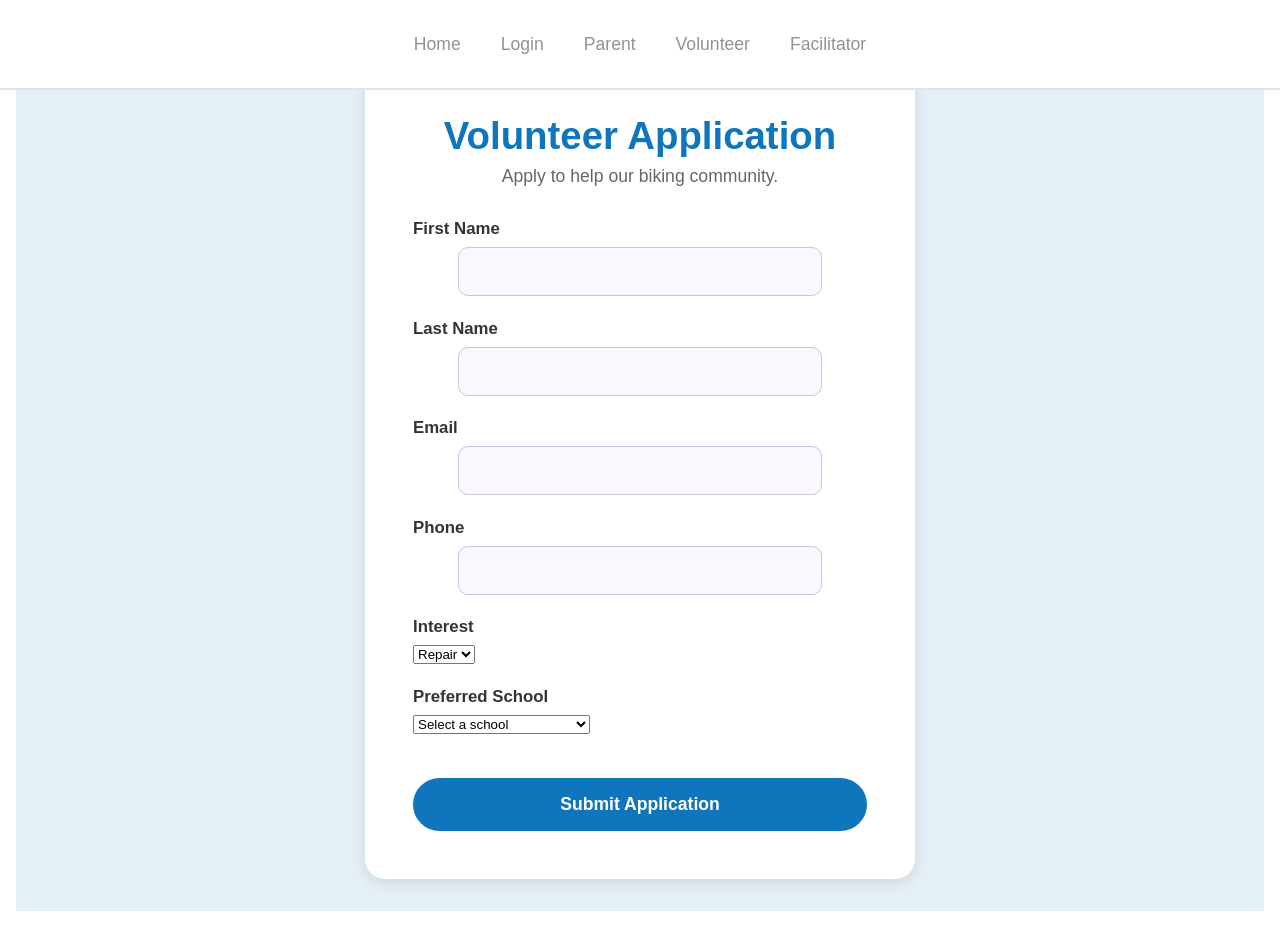
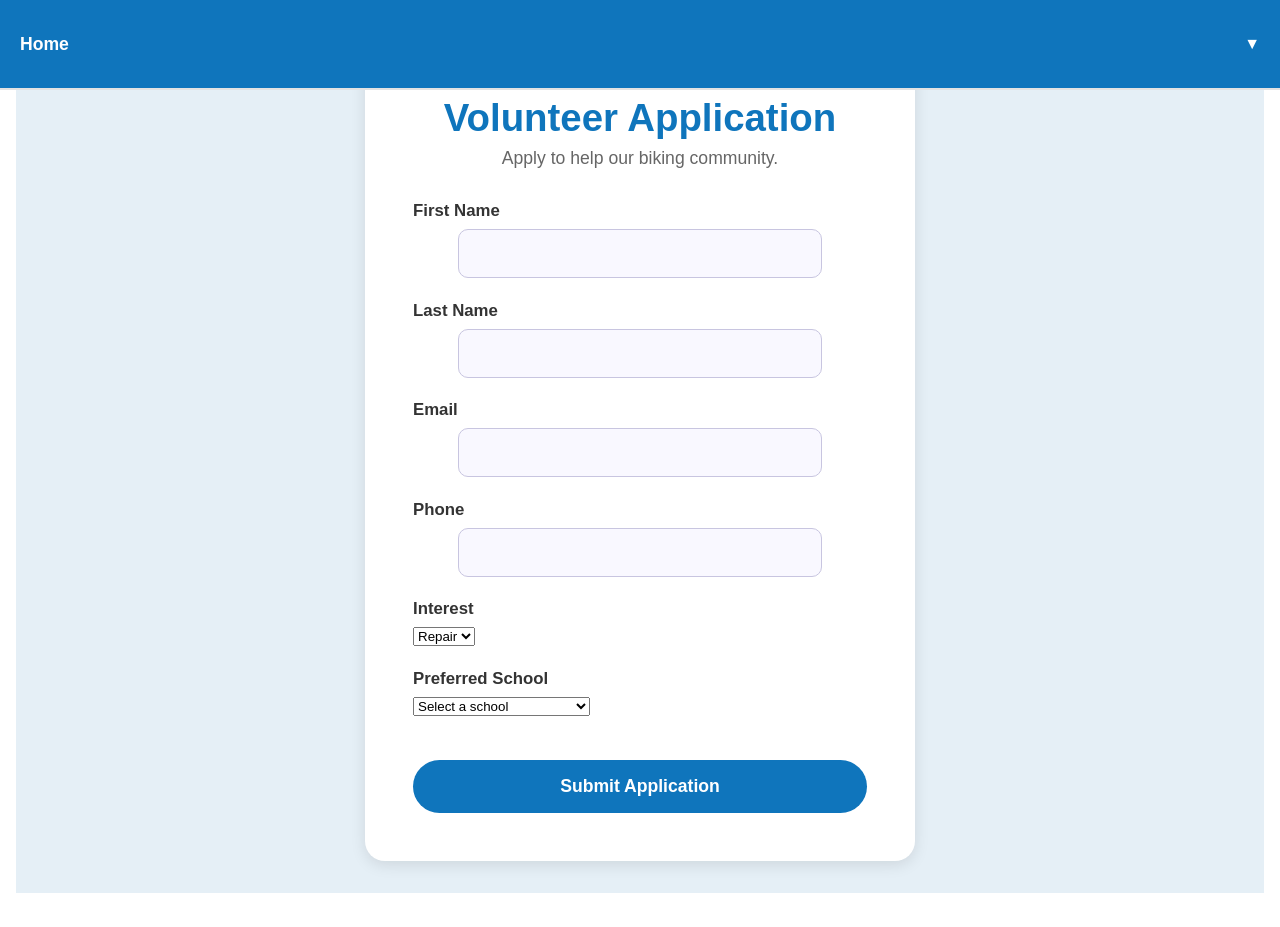
Before and after one commit to tindo24/CopyBikeFrontEnd, a React (Vite) app in the folder BikeClubOKC-FrontEnd/: page /register/volunteer in a window 1280 px wide. Built offline with nearby package versions, Linux system fonts and the light colour scheme; sample sign-in values are in the browser's storage.

Commit message:
login page

```diff
--- a/BikeClubOKC-FrontEnd/index.html
+++ b/BikeClubOKC-FrontEnd/index.html
@@ -7,7 +7,6 @@
     <title>Bike Club OKC Front End</title>
   </head>
   <body>
-    <p>This is uyen Branhc. It's a different branch</p>
     <div id="root"></div>
     <script type="module" src="/src/main.jsx"></script>
   </body>
--- a/BikeClubOKC-FrontEnd/src/App.jsx
+++ b/BikeClubOKC-FrontEnd/src/App.jsx
@@ -1,4 +1,78 @@
 import React from "react";
+import { Routes, Route, Navigate } from "react-router-dom";
+import Layout from "./layout/layout";
+
+import Home from "./pages/Home";
+import Register from "./pages/Register";
+import Parent from "./pages/Parent";
+import Volunteer from "./pages/Volunteer";
+import Login from "./pages/Login";
+import ParentRegister from "./pages/ParentRegister";
+import VolunteerRegister from "./pages/VolunteerRegister";
+import Facilitator from "./pages/Facilitator";
+
+import { useAuth } from "./Auth/AuthProvider";
+
+export default function App() {
+  const { token, role, isFacilitator } = useAuth();
+
+  return (
+    <Routes>
+      <Route path="/" element={<Layout />}>
+        {/* 👇 Redirect landing page to /login */}
+        <Route index element={<Navigate to="/login" replace />} />
+
+        {/* LOGIN PAGE */}
+        <Route path="login" element={<Login />} />
+
+        {/* REGISTRATION */}
+        <Route path="register" element={<Register />} />
+        <Route path="register/parent" element={<ParentRegister />} />
+        <Route path="register/volunteer" element={<VolunteerRegister />} />
+
+        {/* PARENT DASHBOARD (protected) */}
+        <Route
+          path="parent"
+          element={
+            token && role === "parent" ? (
+              <Parent />
+            ) : (
+              <Navigate to="/login" replace />
+            )
+          }
+        />
+
+        {/* VOLUNTEER DASHBOARD (protected) */}
+        <Route
+          path="volunteer"
+          element={
+            token && role === "volunteer" ? (
+              <Volunteer />
+            ) : (
+              <Navigate to="/login" replace />
+            )
+          }
+        />
+
+        {/* FACILITATOR DASHBOARD — must be BOTH volunteer + facilitator */}
+        <Route
+          path="facilitator"
+          element={
+            token && role === "volunteer" && isFacilitator ? (
+              <Facilitator />
+            ) : (
+              <Navigate to="/login" replace />
+            )
+          }
+        />
+
+        {/* You can keep Home if you want, but it's no longer directly accessible */}
+        <Route path="home" element={<Home />} />
+      </Route>
+    </Routes>
+  );
+}
+/*import React from "react";
 import { Routes, Route } from "react-router-dom";
 import Layout from "./layout/layout";
 import Home from "./pages/Home";
@@ -19,7 +93,7 @@ export default function App() {
       <Route path="/" element={<Layout />}>
         <Route index element={<Home />} />
         {/* <Route path="about" element={<About />} />
-        <Route path="products" element={<Products />} /> */}
+        <Route path="products" element={<Products />} /> *}
         <Route path="login" element={<Login />} />
         <Route path="/register" element={<Register />} />
         <Route path="parent" element={<Parent />} />
@@ -30,4 +104,4 @@ export default function App() {
       </Route>
     </Routes>
   );
-}
+}*/
--- a/BikeClubOKC-FrontEnd/src/Auth/AuthProvider.jsx
+++ b/BikeClubOKC-FrontEnd/src/Auth/AuthProvider.jsx
@@ -1,4 +1,113 @@
 // src/auth/AuthProvider.jsx
+import React, { createContext, useContext, useState } from "react";
+
+const AuthContext = createContext();
+export function useAuth() {
+  return useContext(AuthContext);
+}
+
+export function AuthProvider({ children }) {
+  // ----------------------------------------------------
+  // STORED VALUES
+  // ----------------------------------------------------
+  const [token, setToken] = useState(() => localStorage.getItem("token"));
+
+  const [userId, setUserId] = useState(() => {
+    const stored = localStorage.getItem("userId");
+    return stored ? Number(stored) : null;
+  });
+
+  const [role, setRole] = useState(() => localStorage.getItem("role") || null);
+
+  const [isFacilitator, setIsFacilitator] = useState(() => {
+    const stored = localStorage.getItem("isFacilitator");
+    return stored === "true"; // safe conversion
+  });
+
+  // ----------------------------------------------------
+  // JWT DECODER
+  // ----------------------------------------------------
+  function decodeJWT(jwt) {
+    try {
+      const payload = jwt.split(".")[1];
+      return JSON.parse(atob(payload));
+    } catch (e) {
+      console.error("JWT decode failed:", e);
+      return null;
+    }
+  }
+
+  // ----------------------------------------------------
+  // LOGIN
+  // ----------------------------------------------------
+  function login(jwtToken, roleFromLogin) {
+    console.log("RAW TOKEN RECEIVED:", jwtToken);
+
+    // MUST store role immediately
+    if (!roleFromLogin) {
+      console.error("ERROR: login was called WITHOUT a role!");
+    }
+
+    setRole(roleFromLogin);
+    localStorage.setItem("role", roleFromLogin);
+
+    // Store JWT
+    setToken(jwtToken);
+    localStorage.setItem("token", jwtToken);
+
+    // Decode
+    const decoded = decodeJWT(jwtToken);
+    console.log("DECODED JWT PAYLOAD:", decoded);
+
+    // Store user ID
+    if (decoded?.id) {
+      setUserId(decoded.id);
+      localStorage.setItem("userId", decoded.id);
+    }
+
+    // Facilitator flag (volunteers only)
+    if (decoded?.facilitator !== undefined) {
+      const isFac = !!decoded.facilitator;
+      setIsFacilitator(isFac);
+      localStorage.setItem("isFacilitator", isFac);
+    } else {
+      // If token didn't contain facilitator flag → assume false
+      setIsFacilitator(false);
+      localStorage.setItem("isFacilitator", false);
+    }
+  }
+
+  // ----------------------------------------------------
+  // LOGOUT
+  // ----------------------------------------------------
+  function logout() {
+    setToken(null);
+    setUserId(null);
+    setRole(null);
+    setIsFacilitator(false);
+
+    localStorage.removeItem("token");
+    localStorage.removeItem("userId");
+    localStorage.removeItem("role");
+    localStorage.removeItem("isFacilitator");
+  }
+
+  // ----------------------------------------------------
+  // EXPOSE TO APPLICATION
+  // ----------------------------------------------------
+  const value = {
+    token,
+    userId,
+    role,
+    isFacilitator,
+    login,
+    logout,
+  };
+
+  return <AuthContext.Provider value={value}>{children}</AuthContext.Provider>;
+}
+
+/*// src/auth/AuthProvider.jsx
 import React, { createContext, useContext, useState } from "react";
 
 const AuthContext = createContext();
@@ -91,4 +200,4 @@ export function AuthProvider({ children }) {
   };
 
   return <AuthContext.Provider value={value}>{children}</AuthContext.Provider>;
-}
+}*/
--- a/BikeClubOKC-FrontEnd/src/Auth/authAPI.js
+++ b/BikeClubOKC-FrontEnd/src/Auth/authAPI.js
@@ -1,6 +1,6 @@
 // src/auth/authAPI.js
 
-const API = import.meta.env.VITE_API_URL || "http://localhost:3000";
+const API = import.meta.env.VITE_API_URL; //"http://localhost:3000"
 
 // --------- PARENT LOGIN ----------
 export async function parentLogin(email, password) {
@@ -37,27 +37,3 @@ export async function volunteerLogin(email, password) {
 
   return await res.text(); // returns JWT token
 }
-
-/*// src/auth/authAPI.js
-
-export async function parentLogin(email, password) {
-  const res = await fetch("http://localhost:3000/login", {
-    method: "POST",
-    headers: { "Content-Type": "application/json" },
-    body: JSON.stringify({ email, password }),
-  });
-
-  if (!res.ok) throw new Error("Parent login failed");
-  return await res.text(); // token string
-}
-
-export async function volunteerLogin(email, password) {
-  const res = await fetch("http://localhost:3000/login", {
-    method: "POST",
-    headers: { "Content-Type": "application/json" },
-    body: JSON.stringify({ email, password }),
-  });
-
-  if (!res.ok) throw new Error("Volunteer login failed");
-  return await res.text(); // token string
-}*/
--- a/BikeClubOKC-FrontEnd/src/layout/Navbar.css
+++ b/BikeClubOKC-FrontEnd/src/layout/Navbar.css
@@ -1,4 +1,54 @@
-* {
+.navbar {
+  display: flex;
+  justify-content: space-between;
+  align-items: center;
+  padding: 12px 20px;
+  background: #0f75bc;
+  color: white;
+}
+
+.nav-left a {
+  margin-right: 20px;
+  text-decoration: none;
+  color: white;
+  font-weight: bold;
+}
+
+.nav-right {
+  position: relative;
+}
+
+.profile-menu {
+  cursor: pointer;
+  font-weight: bold;
+}
+
+.profile-dropdown {
+  position: absolute;
+  right: 0;
+  background: white;
+  color: black;
+  border-radius: 6px;
+  padding: 10px;
+  width: 150px;
+  top: 30px;
+  box-shadow: 0 2px 8px rgba(0, 0, 0, 0.25);
+}
+
+.profile-dropdown button {
+  width: 100%;
+  padding: 8px 0;
+  background: none;
+  border: none;
+  text-align: left;
+  cursor: pointer;
+}
+
+.profile-dropdown button:hover {
+  background: #eee;
+}
+
+/* {
   margin: 0;
   padding: 0;
 }
@@ -30,7 +80,7 @@ nav a.active {
   color: black;
 }
 
-/* Ensure page content doesn’t hide behind fixed navbar */
+/* Ensure page content doesn’t hide behind fixed navbar
 body {
-  padding-top: 90px; /* same or slightly larger than nav height (25px padding + text height) */
-}
+  padding-top: 90px; /* same or slightly larger than nav height (25px padding + text height)
+}*/
--- a/BikeClubOKC-FrontEnd/src/layout/Navbar.jsx
+++ b/BikeClubOKC-FrontEnd/src/layout/Navbar.jsx
@@ -1,4 +1,71 @@
-import React from "react";
+import React, { useState } from "react";
+import { NavLink, useLocation, useNavigate } from "react-router-dom";
+import { useAuth } from "../auth/AuthProvider";
+import "./Navbar.css"; // optional for styling
+
+export default function Navbar() {
+  const { role, isFacilitator, token, logout } = useAuth();
+  const location = useLocation();
+  const navigate = useNavigate();
+
+  const [menuOpen, setMenuOpen] = useState(false);
+
+  // 🚫 Hide navbar on login page
+  if (location.pathname === "/login") return null;
+
+  function handleLogout() {
+    logout();
+    navigate("/login");
+  }
+
+  return (
+    <nav className="navbar">
+      <div className="nav-left">
+        <NavLink to="/" end>
+          Home
+        </NavLink>
+
+        {/* Parent Link */}
+        {token && role === "parent" && <NavLink to="/parent">Parent</NavLink>}
+
+        {/* Volunteer Link */}
+        {token && role === "volunteer" && (
+          <NavLink to="/volunteer">Volunteer</NavLink>
+        )}
+
+        {/* Facilitator Link */}
+        {token && role === "volunteer" && isFacilitator && (
+          <NavLink to="/facilitator">Facilitator</NavLink>
+        )}
+      </div>
+
+      {/* ---------- RIGHT SIDE PROFILE MENU ---------- */}
+      {token && (
+        <div className="nav-right">
+          <div className="profile-menu" onClick={() => setMenuOpen(!menuOpen)}>
+            <span className="profile-label">
+              {role === "parent" && "Parent"}
+              {role === "volunteer" && !isFacilitator && "Volunteer"}
+              {role === "volunteer" && isFacilitator && "Facilitator"}
+              &nbsp;▼
+            </span>
+
+            {menuOpen && (
+              <div className="profile-dropdown">
+                <button onClick={() => navigate(`/${role}`)}>
+                  My Dashboard
+                </button>
+                <button onClick={handleLogout}>Logout</button>
+              </div>
+            )}
+          </div>
+        </div>
+      )}
+    </nav>
+  );
+}
+
+/*import React from "react";
 import { NavLink } from "react-router-dom";
 //import "./Navbar.css"; // Optional: if you want separate Navbar CSS
 
@@ -40,3 +107,4 @@ export default function Navbar() {
     </nav>
   );
 }
+*/
```
Also changed, not shown: BikeClubOKC-FrontEnd/src/main.jsx (+0 -11 lines).
